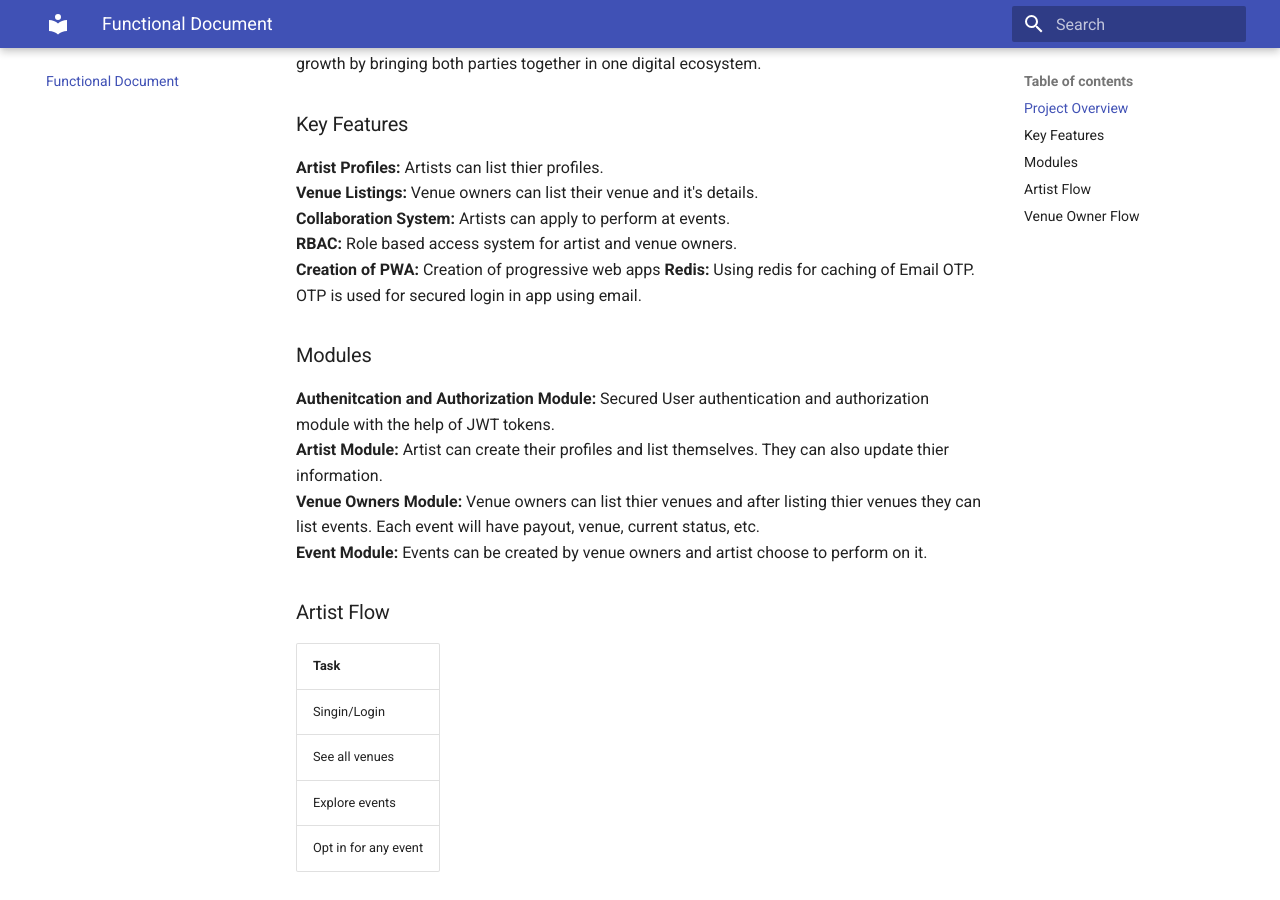
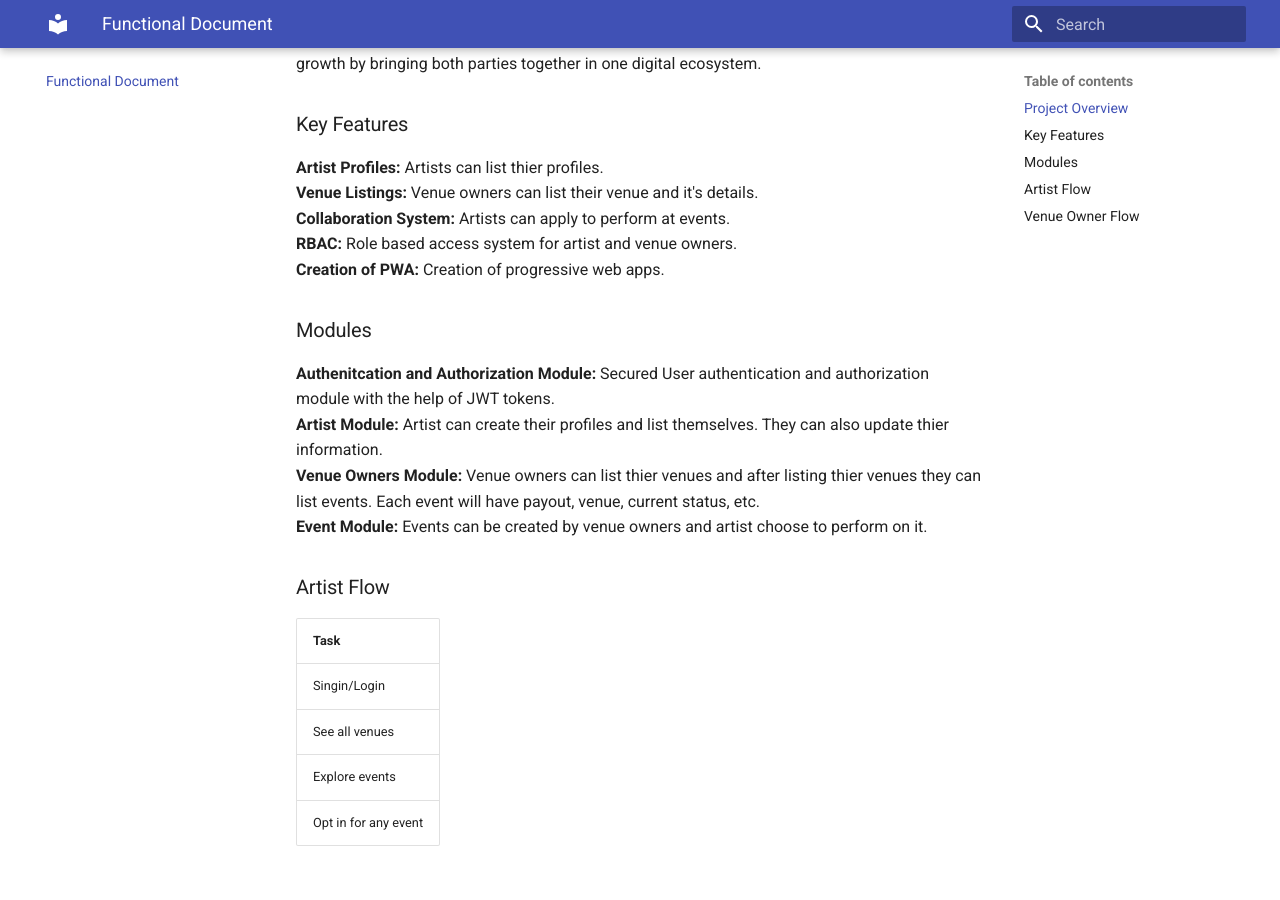
Before and after one commit to Vidit-GKMIT/artvenue-docs, an MkDocs documentation site: the page built from docs/functional_document.md, in a window 1280 px wide and 900 px high, scrolled down 325 px. Built offline with MkDocs 1.6.1 and Material for MkDocs 9.7.7, drawn with Linux system fonts in a browser that asks for light colours.

Commit message:
chore: some changes

```diff
--- a/docs/functional_document.md
+++ b/docs/functional_document.md
@@ -8,8 +8,7 @@ Art Venue is an online platform that bridges the gap between artists and venue o
 **Venue Listings:** Venue owners can list their venue and it's details.
 **Collaboration System:** Artists can apply to perform at events.
 **RBAC:** Role based access system for artist and venue owners.
-**Creation of PWA:** Creation of progressive web apps
-**Redis:** Using redis for caching of Email OTP. OTP is used for secured login in app using email.
+**Creation of PWA:** Creation of progressive web apps.
 
 ### Modules
 
```
Also changed, not shown: docs/testcases.md (+8 -8 lines).
